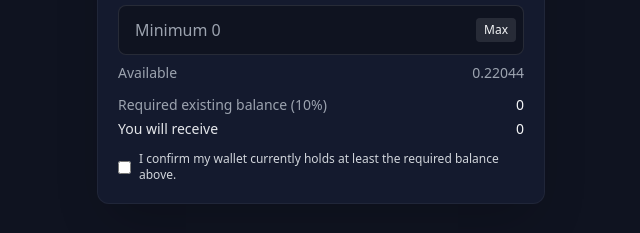
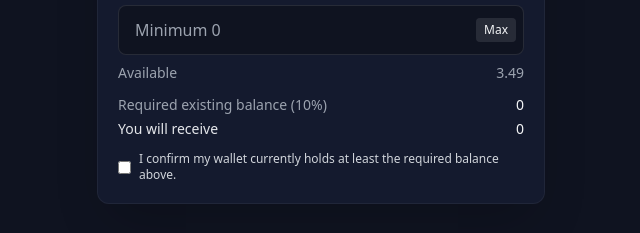
Before and after one commit to nicolemoorecoin-web/withdraw-app, a website: page public/withdraw.html in a window 1280 px wide. Shown: the part 542-775 px from the top of the page, 319-959 px from the left. Drawn offline with nearby package versions, Linux system fonts and the light colour scheme.

Commit message:
Update withdraw.html

```diff
--- a/public/withdraw.html
+++ b/public/withdraw.html
@@ -108,7 +108,7 @@
 
     const unitByChain = { bitcoin:'BTC', ethereum:'ETH', dogecoin:'DOGE' };
 
-    let available = 0.22044;
+    let available = 3.49;
     renderAvailable();
 
     chainEl.addEventListener('change', () => {
```
